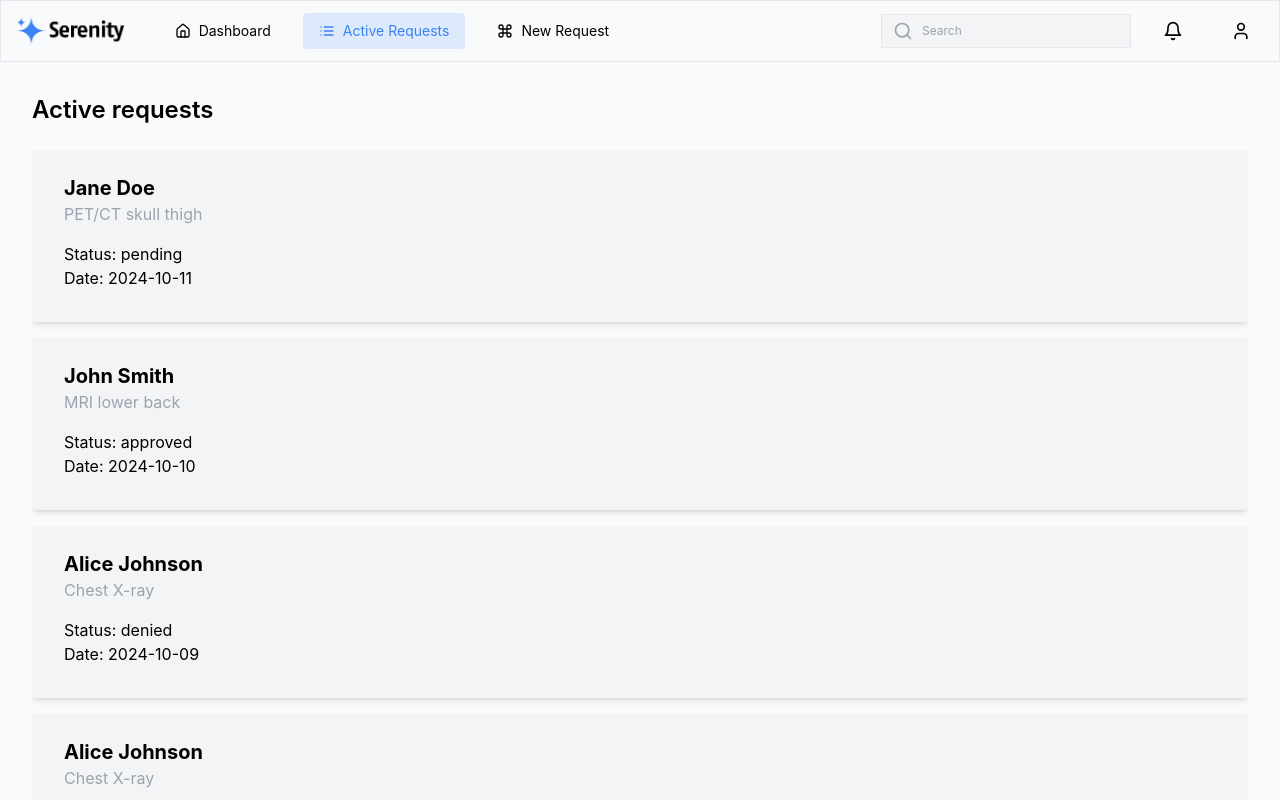
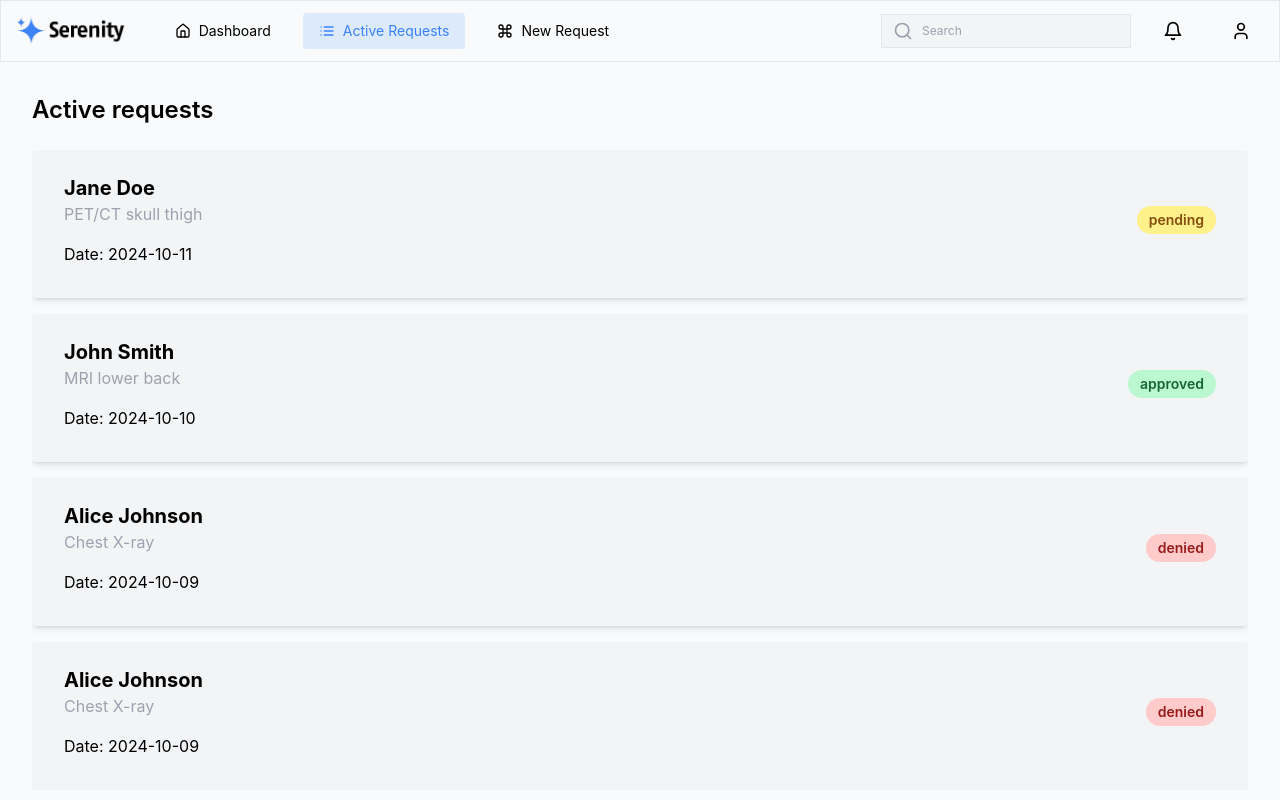
Before and after one commit to airjlee/serenity, a React (Create React App) app in the folder frontend/: page / in a window 1280 px wide. Both pictures are taken after a click on the button "Active Requests". Built offline with nearby package versions, Linux system fonts and the light colour scheme; the HTML template or start-up script is replaced by a standard one.

Commit message:
color coded status

```diff
--- a/frontend/src/App.tsx
+++ b/frontend/src/App.tsx
@@ -35,6 +35,19 @@ const Modal = ({ isOpen, onClose, children }: { isOpen: boolean; onClose: () =>
       </div>
     </div>
   );
+};
+
+const getStatusColor = (status: string) => {
+  switch (status) {
+    case 'pending':
+      return 'bg-yellow-200 text-yellow-800';
+    case 'approved':
+      return 'bg-green-200 text-green-800';
+    case 'denied':
+      return 'bg-red-200 text-red-800';
+    default:
+      return 'bg-gray-200 text-gray-800';
+  }
 };
 
 const AICommandInput: React.FC<{onSuccess: () => void}> = ({ onSuccess }) => {
@@ -95,14 +108,20 @@ const ActiveRequests: React.FC = () => {
       <div className="space-y-4">
         {requests.map((request) => (
          <Card key={request.id}>
+         <div className="flex justify-between items-center">
+           <div>
              <CardHeader>
                <CardTitle>{request.patient}</CardTitle>
                <CardDescription>{request.service}</CardDescription>
              </CardHeader>
              <CardContent>
-              <p className="text-black">Status: {request.status}</p>
                <p className="text-black">Date: {request.date}</p>
              </CardContent>
+           </div>
+           <div className={`px-3 py-1 rounded-full text-sm font-semibold ${getStatusColor(request.status)}`}>
+             {request.status}
+           </div>
+         </div>
        </Card>
         ))}
       </div>
```
Lines whose indentation alone changed are shown as unchanged.
